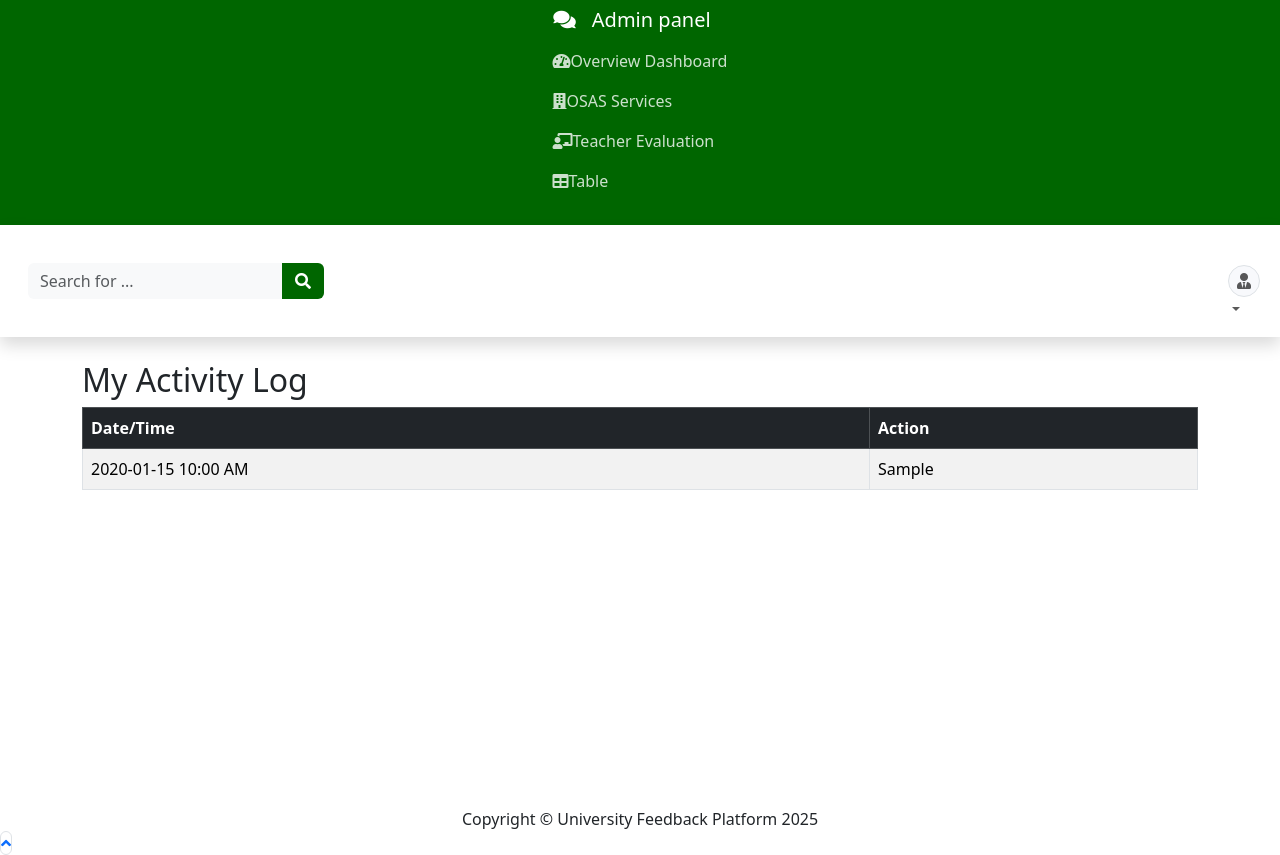
After one commit to WWH16/django, a Django app: template UFP/projects/UFP/dashboard/templates/adminDashboard/admin_activity_log.html in a window 1280 px wide. The commit adds this page. Run offline with Django 5.2, Linux system fonts and the light colour scheme; the template is opened without the code that fills it: most values are stand-ins (such as "Sample title", 1, 10 or a date in 2020); some libraries are stand-ins or nearby versions.

Commit message:
added a activity loig table of the admin

```diff
--- a/UFP/projects/UFP/UFP/settings.py
+++ b/UFP/projects/UFP/UFP/settings.py
@@ -125,7 +125,7 @@ AUTH_PASSWORD_VALIDATORS = [
 
 LANGUAGE_CODE = 'en-us'
 
-TIME_ZONE = 'UTC'
+TIME_ZONE = 'Asia/Manila'
 
 USE_I18N = True
 
--- /dev/null
+++ b/UFP/projects/UFP/dashboard/templates/adminDashboard/admin_activity_log.html
@@ -0,0 +1,28 @@
+{% extends 'adminDashboard/dashboard_base.html' %}
+{% block content %}
+<div class="container mt-4">
+    <h2>My Activity Log</h2>
+    <div style="height: 50vh; overflow-y: auto;">
+        <table class="table table-striped table-bordered">
+            <thead class="table-dark">
+                <tr>
+                    <th>Date/Time</th>
+                    <th>Action</th>
+                </tr>
+            </thead>
+            <tbody>
+                {% for log in logs %}
+                <tr>
+                    <td>{{ log.action_time|date:"Y-m-d h:i A" }}</td>
+                    <td>{{ log.change_message|default:log.get_action_flag_display }}</td>
+                </tr>
+                {% empty %}
+                <tr>
+                    <td colspan="2">No activity found.</td>
+                </tr>
+                {% endfor %}
+            </tbody>
+        </table>
+    </div>
+</div>
+{% endblock %}
--- a/UFP/projects/UFP/dashboard/templates/adminDashboard/dashboard_base.html
+++ b/UFP/projects/UFP/dashboard/templates/adminDashboard/dashboard_base.html
@@ -96,9 +96,9 @@
     <i class="fas fa-user fa-sm fa-fw me-2 text-gray-400"></i>&nbsp;Profile
 </a><a class="dropdown-item" href="#"><i
 												class="fas fa-cogs fa-sm fa-fw me-2 text-gray-400"></i>&nbsp;Settings</a><a
-											class="dropdown-item" href="#"><i
-												class="fas fa-list fa-sm fa-fw me-2 text-gray-400"></i>&nbsp;Activity
-											log</a>
+											class="dropdown-item" href="{% url 'admin_activity_log' %}">
+    <i class="fas fa-list fa-sm fa-fw me-2 text-gray-400"></i>&nbsp;Activity log
+</a>
 										<div class="dropdown-divider"></div><a class="dropdown-item" href="{% url 'logout' %}">
     <i class="fas fa-sign-out-alt fa-sm fa-fw me-2 text-gray-400"></i>&nbsp;Logout
 </a>
--- a/UFP/projects/UFP/dashboard/urls.py
+++ b/UFP/projects/UFP/dashboard/urls.py
@@ -14,6 +14,7 @@ urlpatterns = [
     path('osas-services/', views.osas_services, name='osas_services'),
     path('teacher-evaluation/', views.teacher_evaluation, name='teacher_evaluation'),
     path('reports/', views.admin_reports, name='admin_reports'),
+    path('admin/activity-log/', views.admin_activity_log, name='admin_activity_log'),
 
 
     # account management
```
Also changed, not shown: UFP/projects/UFP/dashboard/views.py (+7 -0 lines).
